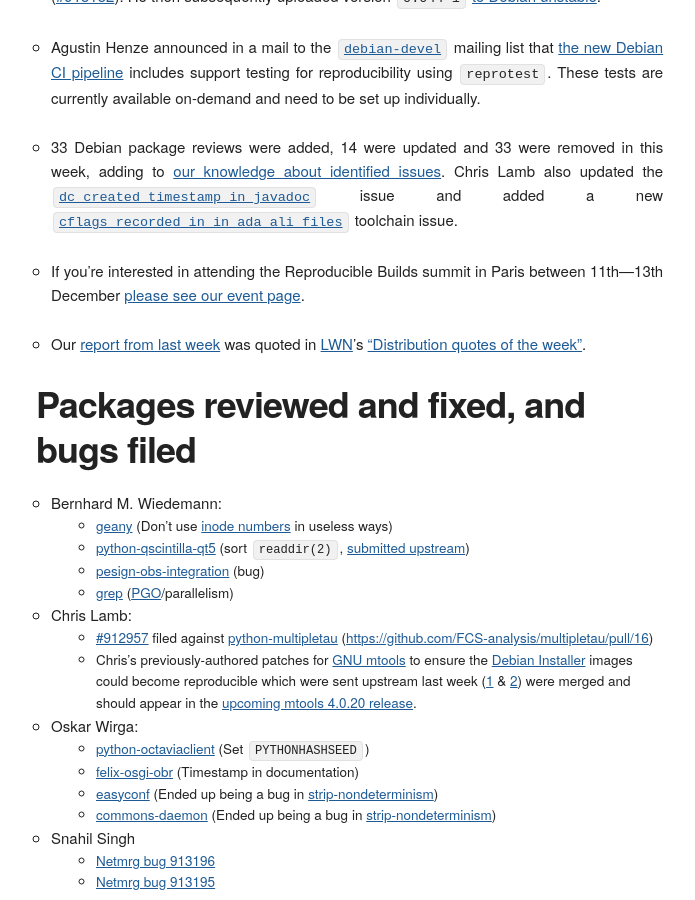
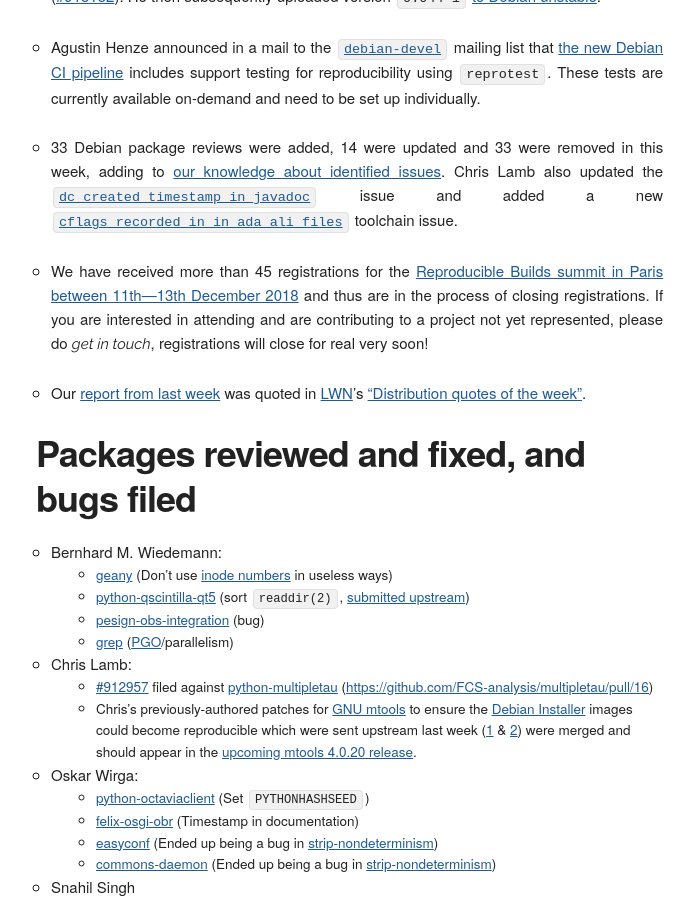
Before and after one commit to prototypefund/reproducible-website, a Jekyll site: the page built from _blog/posts/185.md, in a window 1280 px wide and 900 px high, scrolled down 1757 px. Shown: the whole window, without its empty margins (124-819 px from the left). Built offline with Jekyll 4.4.1, drawn with Linux system fonts in a browser that asks for light colours; some web fonts are replaced.

Commit message:
185: registrations for the summit are almost closed.
Signed-off-by: Holger Levsen <holger@layer-acht.org>

```diff
--- a/_blog/posts/185.md
+++ b/_blog/posts/185.md
@@ -33,7 +33,7 @@
 
 * 33 Debian package reviews were added, 14 were updated and 33 were removed in this week, adding to [our knowledge about identified issues](https://tests.reproducible-builds.org/debian/index_issues.html). Chris Lamb also updated the [`dc_created_timestamp_in_javadoc`](https://salsa.debian.org/reproducible-builds/reproducible-notes/commit/1b314210) issue and added a new [`cflags_recorded_in_in_ada_ali_files`](https://salsa.debian.org/reproducible-builds/reproducible-notes/commit/f3c2f1be) toolchain issue.
 
-* If you're interested in attending the Reproducible Builds summit in Paris between 11th—13th December [please see our event page](https://reproducible-builds.org/events/paris2018/).
+* We have received more than 45 registrations for the [Reproducible Builds summit in Paris between 11th—13th December 2018](https://reproducible-builds.org/events/paris2018/) and thus are in the process of closing registrations. If you are interested in attending and are contributing to a project not yet represented, please do *get in touch*, registrations will close for real very soon!
 
 * Our [report from last week](https://reproducible-builds.org/blog/posts/184/) was quoted in [LWN](https://lwn.net/)'s ["Distribution quotes of the week"](https://lwn.net/Articles/770530/).
 
```
